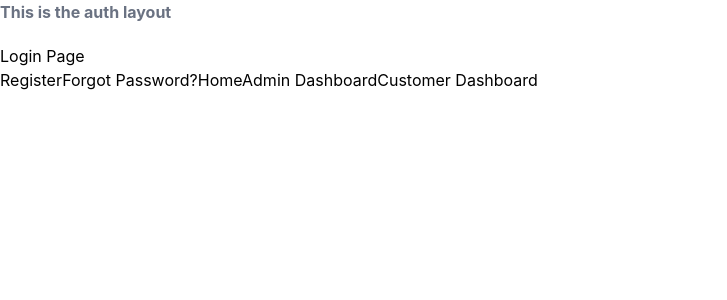
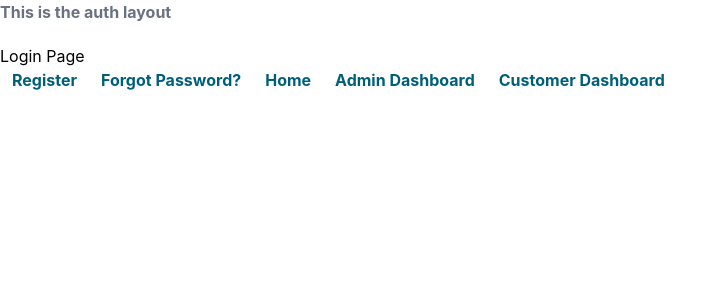
Before and after one commit to preshlele/preshify, a Nuxt app: page /login in a window 1280 px wide. Shown: the top 300 px of the page, without its empty margins (0-727 px from the left). Built offline with nearby package versions, Linux system fonts and the light colour scheme.

Commit message:
feat: update link colors

```diff
--- a/app/pages/(auth)/login.vue
+++ b/app/pages/(auth)/login.vue
@@ -11,11 +11,11 @@ definePageMeta({
     Login Page
     <ul>
         <li>
-            <NuxtLink to="/register">Register</NuxtLink>
-            <NuxtLink to="/password/forgot">Forgot Password?</NuxtLink>
-            <NuxtLink to="/">Home</NuxtLink>
-            <NuxtLink to="/admin/home">Admin Dashboard</NuxtLink>
-            <NuxtLink to="/home">Customer Dashboard</NuxtLink>
+            <NuxtLink class="mx-3 text-cyan-800 font-bold" to="/register">Register</NuxtLink>
+            <NuxtLink class="mx-3 text-cyan-800 font-bold" to="/password/forgot">Forgot Password?</NuxtLink>
+            <NuxtLink class="mx-3 text-cyan-800 font-bold" to="/">Home</NuxtLink>
+            <NuxtLink class="mx-3 text-cyan-800 font-bold" to="/admin/home">Admin Dashboard</NuxtLink>
+            <NuxtLink class="mx-3 text-cyan-800 font-bold" to="/home">Customer Dashboard</NuxtLink>
         </li>
     </ul>
   </div>
--- a/app/pages/(auth)/register.vue
+++ b/app/pages/(auth)/register.vue
@@ -12,8 +12,8 @@ definePageMeta({
     Register Page
     <ul>
         <li>
-            <NuxtLink to="/">Home</NuxtLink>
-            <NuxtLink to="/login">Login</NuxtLink>
+            <NuxtLink class="mx-3 text-cyan-800 font-bold" to="/">Home</NuxtLink>
+            <NuxtLink class="mx-3 text-cyan-800 font-bold" to="/login">Login</NuxtLink>
         </li>
     </ul>
   </div>
--- a/app/pages/(customers)/home/index.vue
+++ b/app/pages/(customers)/home/index.vue
@@ -11,8 +11,8 @@ definePageMeta({
   <div>
     <ul>
       <li>
-        <NuxtLink to="/orders">Orders</NuxtLink>
-        <NuxtLink to="/">Logout</NuxtLink>
+        <NuxtLink class="mx-3 text-cyan-800 font-bold" to="/orders">Orders</NuxtLink>
+        <NuxtLink class="mx-3 text-cyan-800 font-bold" to="/">Logout</NuxtLink>
       </li>
     </ul>
     Dashboard Page
--- a/app/pages/(customers)/orders/index.vue
+++ b/app/pages/(customers)/orders/index.vue
@@ -11,8 +11,8 @@ definePageMeta({
   <div>
      <ul>
       <li>
-        <NuxtLink to="/home">Dashboard</NuxtLink>
-        <NuxtLink to="/">Logout</NuxtLink>
+        <NuxtLink class="mx-3 text-cyan-800 font-bold" to="/home">Dashboard</NuxtLink>
+        <NuxtLink class="mx-3 text-cyan-800 font-bold" to="/">Logout</NuxtLink>
       </li>
     </ul>
     Orders Page
--- a/app/pages/(website)/index.vue
+++ b/app/pages/(website)/index.vue
@@ -11,8 +11,8 @@ definePageMeta({
   <div>
     <ul>
         <li>
-            <NuxtLink to="/products">All Products</NuxtLink>
-            <NuxtLink to="/login">Login</NuxtLink>
+            <NuxtLink class="mx-3 text-cyan-800 font-bold" to="/products">All Products</NuxtLink>
+            <NuxtLink class="mx-3 text-cyan-800 font-bold" to="/login">Login</NuxtLink>
         </li>
     </ul>
     Landing Page
--- a/app/pages/(website)/products/index.vue
+++ b/app/pages/(website)/products/index.vue
@@ -12,9 +12,9 @@ definePageMeta({
     View all products
     <ul>
         <li>
-            <NuxtLink to="/products/GRTDEVEF">Top Perfume</NuxtLink>
-            <NuxtLink to="/login">Login</NuxtLink>
-            <NuxtLink to="/">Home</NuxtLink>
+            <NuxtLink class="mx-3 text-cyan-800 font-bold" to="/products/GRTDEVEF">Top Perfume</NuxtLink>
+            <NuxtLink class="mx-3 text-cyan-800 font-bold" to="/login">Login</NuxtLink>
+            <NuxtLink class="mx-3 text-cyan-800 font-bold" to="/">Home</NuxtLink>
         </li>
     </ul>
   </div>
--- a/app/pages/admin/home/index.vue
+++ b/app/pages/admin/home/index.vue
@@ -10,7 +10,7 @@ definePageMeta({
   <div>
      <ul>
       <li>
-        <NuxtLink to="/">Logout</NuxtLink>
+        <NuxtLink class="mx-3 text-cyan-800 font-bold" to="/">Logout</NuxtLink>
       </li>
     </ul>
     Dashboard page admin
```
